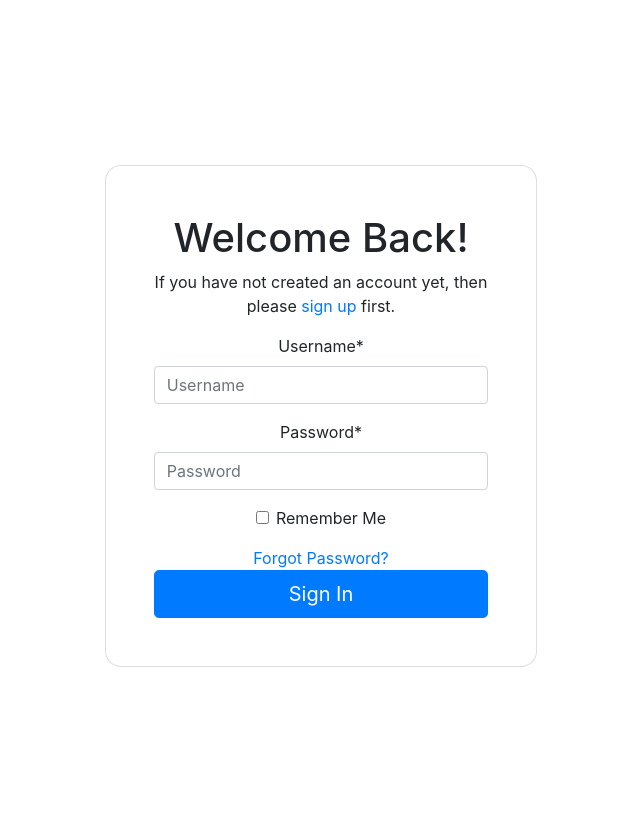
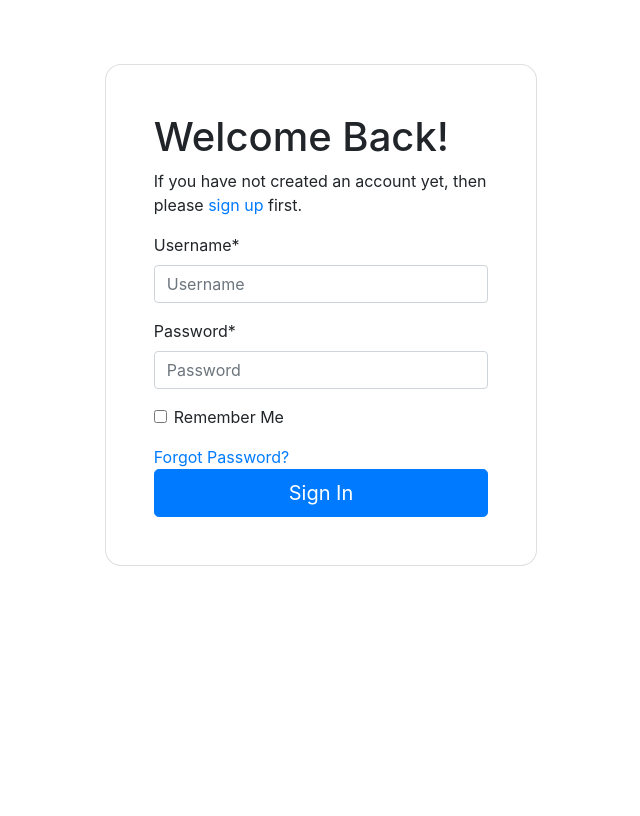
Before and after one commit to sam-mugo/codacy, a Django app: page /accounts/login/ in a window 1280 px wide. Shown: the whole page, without its empty margins (319-959 px from the left). Run offline with Django 3.2, Linux system fonts and the light colour scheme; some libraries are stand-ins or nearby versions.

Commit message:
update codacy development progress

```diff
--- a/space/templates/space/base.html
+++ b/space/templates/space/base.html
@@ -40,7 +40,11 @@
                                 <li class=""><a href="/">Home</a></li>
                                 <li><a href="">Blog</a></li>
                                 <li><a href="{% url 'tuts' %}">Tuts</a></li>
-                                <!-- <li><a href="{% url 'account_login' %}">Login</a></li>-->
+                                {% if user.is_authenticated %}
+                                  <li><a href="{% url 'account_logout' %}">Logout</a></li>
+                                {% else %}
+                                  <li><a href="{% url 'account_login' %}">Login</a></li>
+                                {% endif %}
                             </ul>
                         </div>
                     </div>
--- a/templates/account/login.html
+++ b/templates/account/login.html
@@ -13,10 +13,10 @@
 {% block content %}
 <section class="vh-100">
   <div class="container py-5 h-100">
-    <div class="row d-flex justify-content-center align-items-center h-100">
+    <div class="row d-flex justify-content-center  h-100">
       <div class="col-12 col-md-8 col-lg-6 col-xl-5">
         <div class="card shadow-2-strong" style="border-radius: 1rem;">
-          <div class="card-body p-5 text-center">
+          <div class="card-body p-5 ">
 
             <h1>{% trans "Welcome Back!" %}</h1>
 
```
Also changed, not shown: README.md.
